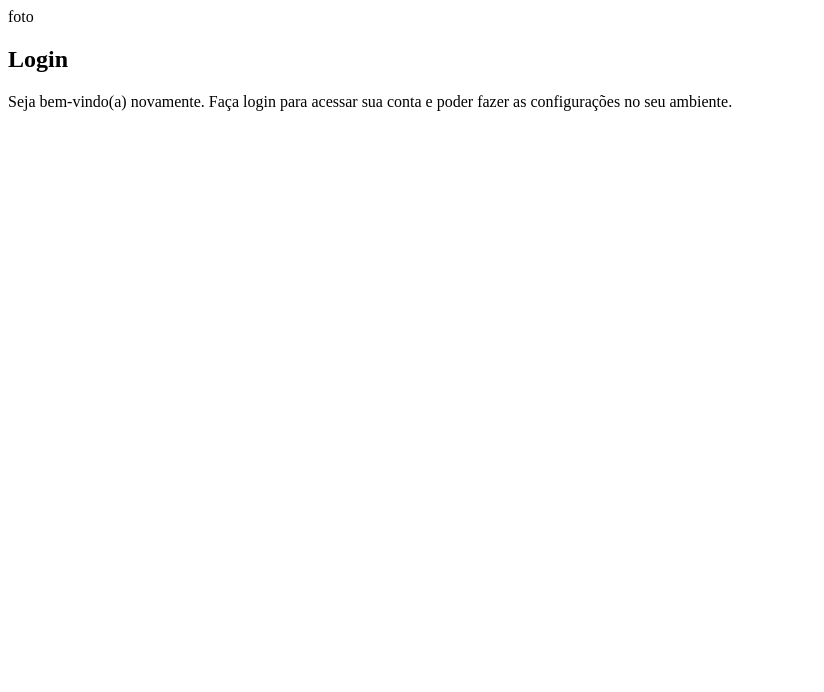
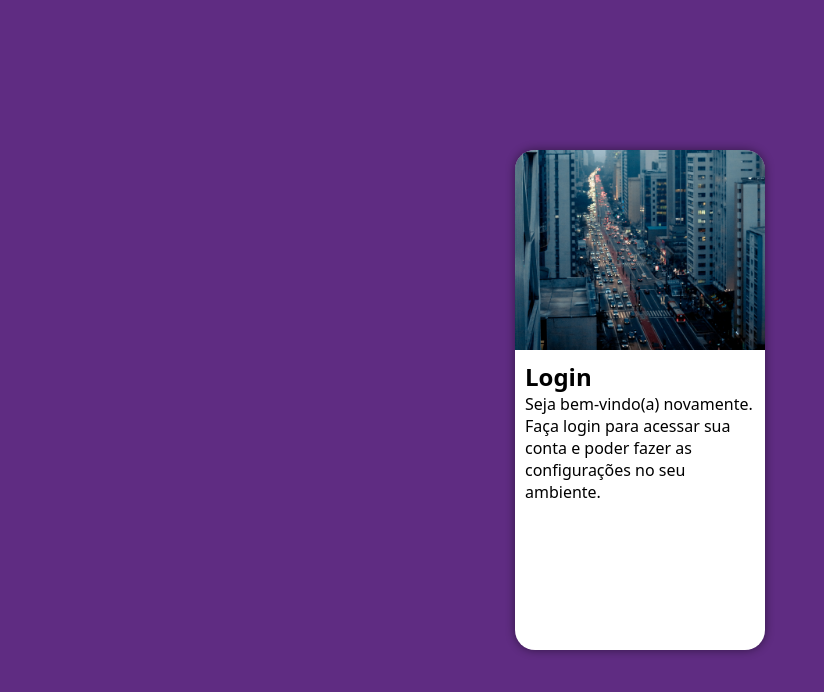
Before and after one commit to Saulo-Josias/projeto-login, a plain HTML site: page index.html in a window 1280 px wide. Shown: the whole page, without its empty margins (0-824 px from the left). Drawn offline with Linux system fonts and the light colour scheme.

Commit message:
Continuação do projeto

```diff
--- a/estilos/style.css
+++ b/estilos/style.css
@@ -1,4 +1,5 @@
 
+/* mobile firt (Versão Para celular) */
 
 /* paleta de corres
 
@@ -6,3 +7,48 @@
     lilás: #5f2c82
 
 */
+
+* {
+    font-family: system-ui, -apple-system, BlinkMacSystemFont, 'Segoe UI', Roboto, Oxygen, Ubuntu, Cantarell, 'Open Sans', 'Helvetica Neue', sans-serif;
+    margin: 0;
+    padding: 0;
+    box-sizing: border-box;
+}
+
+html, body {
+    background-color: #5f2c82;
+    height: 100vh;
+    width: 100vw;
+}
+
+main {
+    position: relative;
+    height: 100vh;
+    width: 100vw;
+}
+
+#login {
+    position: absolute;
+    top: 50%;
+    left: 50%;
+    transform: translate(-50%, -50%);
+    overflow: hidden;
+    background-color: white;
+    width: 250px;
+    height: 500px;
+    border-radius: 20px;
+    box-shadow: 0px 0px 10px rgba(0, 0, 0, 0.473);
+}
+
+section#login > div#imagem {
+    display: block;
+    background: #5f2c82 url(../imagens/pexels-matheus-souza-3693599.jpg) no-repeat;
+    background-size: cover;
+    background-position: left bottom;
+    height: 200px;
+}
+
+section#login > div#formulario {
+    display: block;
+    padding: 10px;
+}
--- a/index.html
+++ b/index.html
@@ -10,7 +10,7 @@
     <main>
         <section id="login">
             <div id="imagem">
-                foto
+                <!-- aqui vai a imagem no CSS -->
             </div>
             <div id="formulario">
                 <h1>Login</h1>
```
